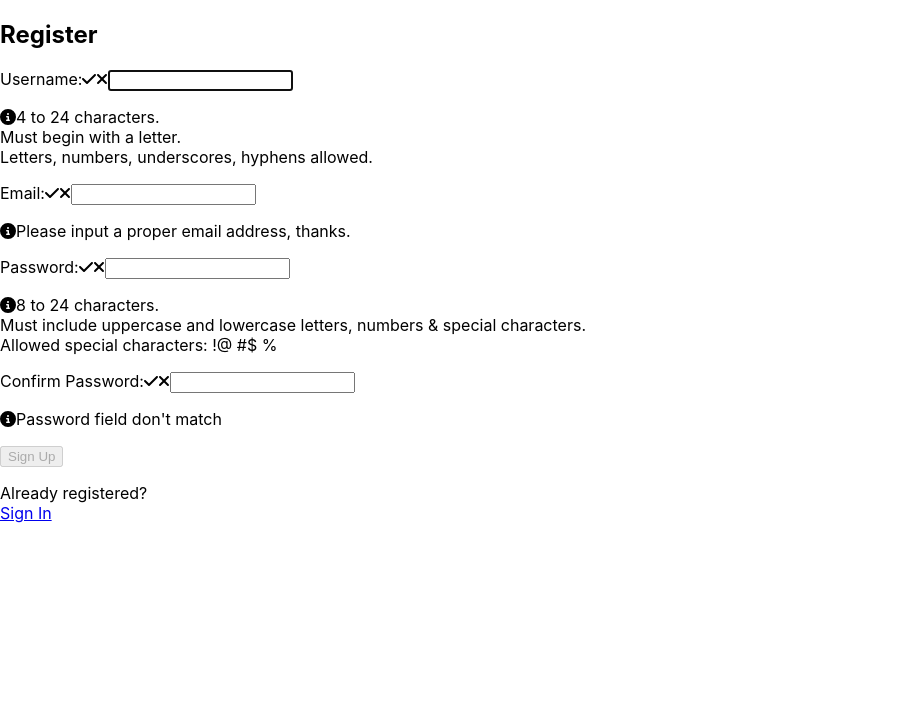
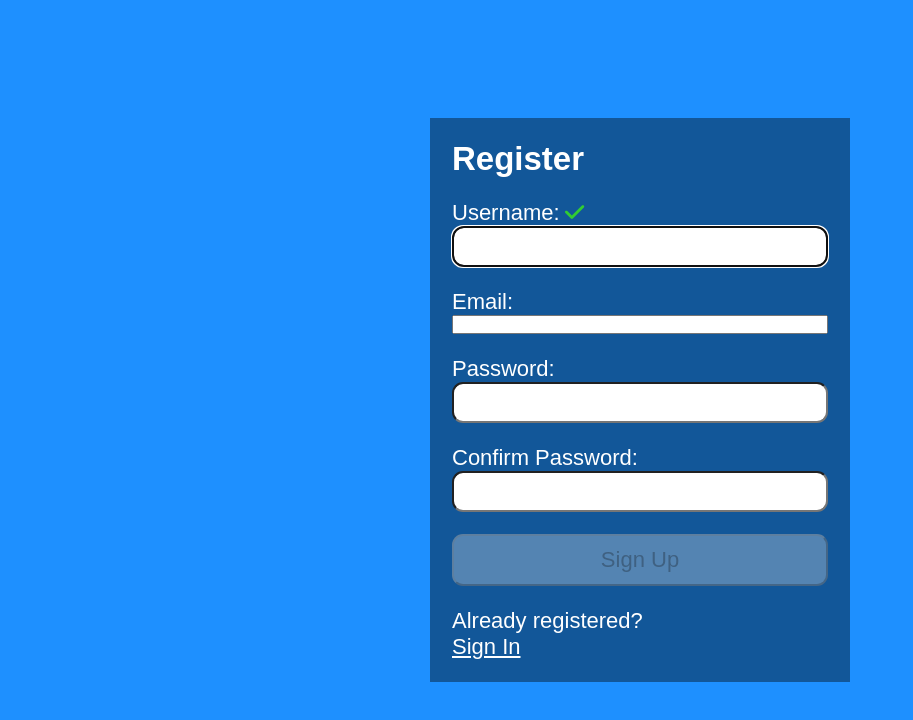
Before and after one commit to Murciegalo/Professional_Form, a React (Create React App) app: page / in a window 1280 px wide. Shown: the top 720 px of the page, without its empty margins (0-913 px from the left). Built offline with nearby package versions, Linux system fonts and the light colour scheme.

Commit message:
styles applied

```diff
--- a/src/Register.js
+++ b/src/Register.js
@@ -5,7 +5,7 @@ import {
   faInfoCircle,
 } from '@fortawesome/free-solid-svg-icons';
 import { FontAwesomeIcon } from '@fortawesome/react-fontawesome';
-import { PWD_REGEX, USER_REGEX } from './utils/tools';
+import { EMAIL_REGEX, PWD_REGEX, USER_REGEX } from './utils/tools';
 
 export const Register = () => {
   const userRef = useRef();
@@ -39,6 +39,10 @@ export const Register = () => {
   }, [user]);
 
   useEffect(() => {
+    setValidEmail(EMAIL_REGEX.test(email));
+  }, [email]);
+
+  useEffect(() => {
     setValidPwd(PWD_REGEX.test(pwd));
     const match = pwd === matchPwd;
     setValidMatch(match);
@@ -47,12 +51,28 @@ export const Register = () => {
   //Clear err msg
   useEffect(() => {
     setErrMsg('');
-  }, [user, pwd, matchPwd]);
+  }, [user, pwd, email, matchPwd]);
 
   const handleSubmit = (e) => {
-    e.preventDefaul();
+    e.preventDefault();
+    // Avoid hacking
+    const v1 = USER_REGEX.test(user);
+    const v2 = PWD_REGEX.test(pwd);
+    const v3 = EMAIL_REGEX.test(email);
+    if (!v1 || !v2 || !v3) {
+      setErrMsg('Invalid Entry');
+      return;
+    }
+    // more to be added
+    setSuccess(true);
   };
   return (
+    <>
+      {success ? (
+        <section>
+          <h1>Success</h1>
+        </section>
+      ) : (
         <section>
           <p
             ref={errRef}
@@ -178,7 +198,9 @@ export const Register = () => {
             />
             <p
               id='confirmnote'
-          className={matchFocus && !validMatch ? 'instructions' : 'offscreen'}>
+              className={
+                matchFocus && !validMatch ? 'instructions' : 'offscreen'
+              }>
               <FontAwesomeIcon icon={faInfoCircle} />
               Password field don't match
             </p>
@@ -196,5 +218,7 @@ export const Register = () => {
             </span>
           </p>
         </section>
+      )}
+    </>
   );
 };
--- a/src/index.css
+++ b/src/index.css
@@ -1,8 +1,113 @@
+* {
+  margin: 0;
+  padding: 0;
+  box-sizing: border-box;
+}
+
+html {
+  font-family: 'Nunito', sans-serif;
+  font-size: 22px;
+  color: #fff;
+}
+
 body {
-  margin: 0;
-  font-family: -apple-system, BlinkMacSystemFont, 'Segoe UI', 'Roboto', 'Oxygen',
-    'Ubuntu', 'Cantarell', 'Fira Sans', 'Droid Sans', 'Helvetica Neue',
-    sans-serif;
-  -webkit-font-smoothing: antialiased;
-  -moz-osx-font-smoothing: grayscale;
+  min-height: 100vh;
+  background-color: dodgerblue;
 }
+
+.App {
+  display: flex;
+  flex-direction: column;
+  justify-content: center;
+  align-items: center;
+  min-height: 100vh;
+  padding: 1rem 0.5rem;
+}
+
+section {
+  width: 100%;
+  max-width: 420px;
+  min-height: 400px;
+  display: flex;
+  flex-direction: column;
+  justify-content: flex-start;
+  padding: 1rem;
+  background-color: rgba(0, 0, 0, 0.4);
+}
+
+form {
+  display: flex;
+  flex-direction: column;
+  justify-content: space-evenly;
+  flex-grow: 1;
+  padding-bottom: 1rem;
+}
+
+a,
+a:visited {
+  color: #fff;
+}
+
+input[type='text'],
+input[type='password'],
+button,
+textarea {
+  font-family: 'Nunito', sans-serif;
+  font-size: 22px;
+  padding: 0.25rem;
+  border-radius: 0.5rem;
+}
+
+label,
+button {
+  margin-top: 1rem;
+}
+
+button {
+  padding: 0.5rem;
+}
+
+.instructions {
+  font-size: 0.75rem;
+  border-radius: 0.5rem;
+  background: #000;
+  color: #fff;
+  padding: 0.25rem;
+  position: relative;
+  bottom: -10px;
+}
+
+.instructions > svg {
+  margin-right: 0.25rem;
+}
+
+.offscreen {
+  position: absolute;
+  left: -9999px;
+}
+
+.hide {
+  display: none;
+}
+
+.valid {
+  color: limegreen;
+  margin-left: 0.25rem;
+}
+
+.invalid {
+  color: red;
+  margin-left: 0.25rem;
+}
+
+.errmsg {
+  background-color: lightpink;
+  color: firebrick;
+  font-weight: bold;
+  padding: 0.5rem;
+  margin-bottom: 0.5rem;
+}
+
+.line {
+  display: inline-block;
+}
--- a/src/utils/tools.js
+++ b/src/utils/tools.js
@@ -1,5 +1,6 @@
 // REGEX
 
 export const USER_REGEX = /^[a-zA-Z][a-zA-Z0-9-_]{3,23}$/;
+export const EMAIL_REGEX = / [^@ \t\r\n]+@[^@ \t\r\n]+\.[^@ \t\r\n]+ /;
 export const PWD_REGEX =
   /^(?=.*[a-z])(?=.*[A-Z])(?=.*[0-9])(?=.*[!@#$%]).{8,24}$/;
```
Lines whose indentation alone changed are shown as unchanged.
